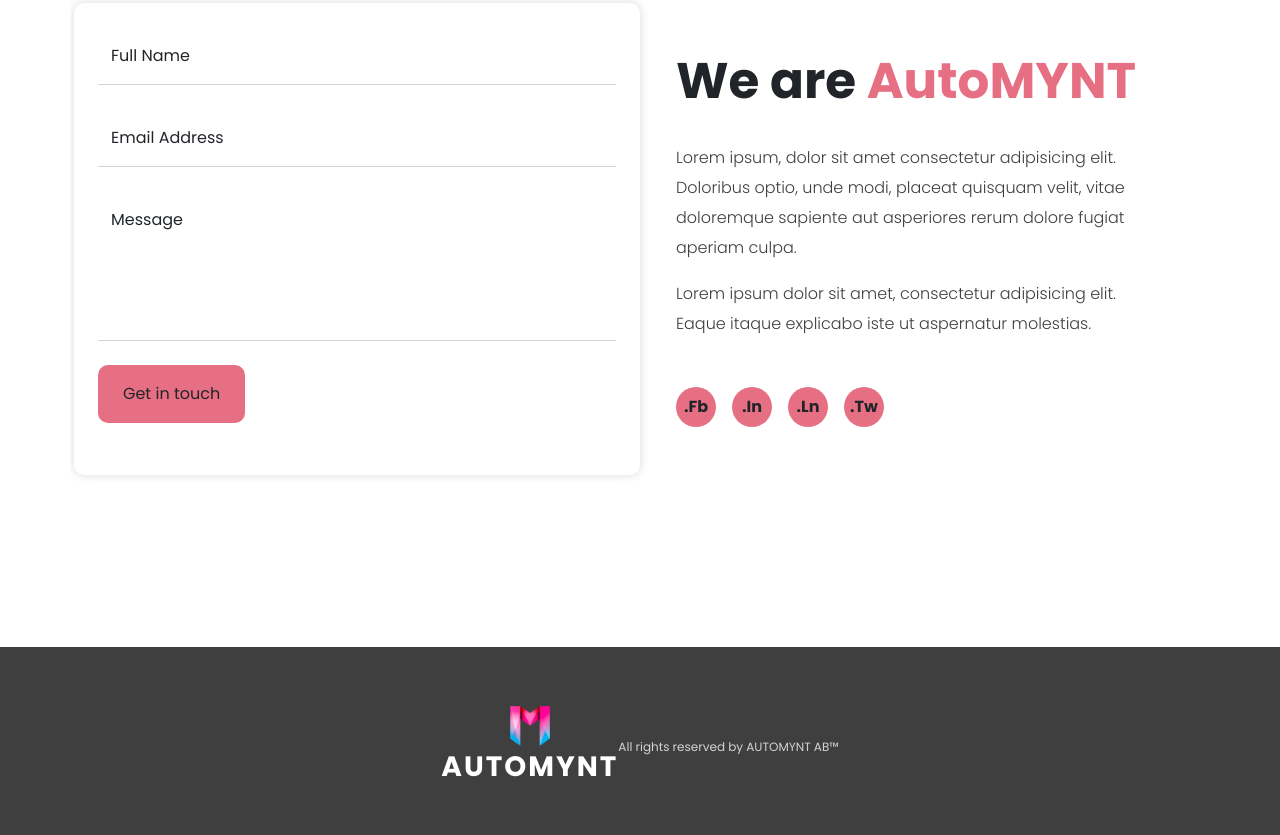
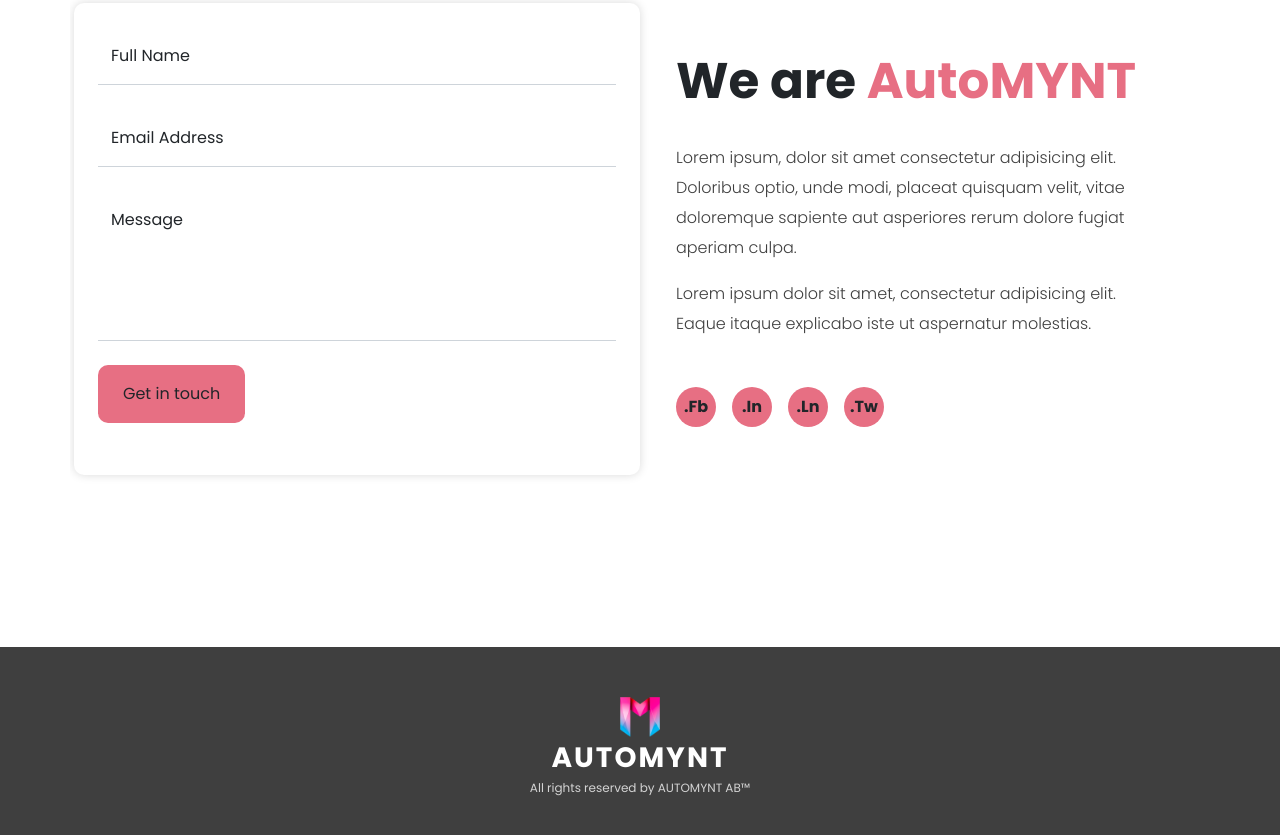
Before and after one commit to GitDevcloud/Website, a plain HTML site: page index.html in a window 1280 px wide. Shown: the part 4159-4994 px from the top of the page. Drawn offline with nearby package versions, Linux system fonts and the light colour scheme.

Commit message:
Update index.html

```diff
--- a/index.html
+++ b/index.html
@@ -495,6 +495,7 @@
             class="
                 container-fluid
                 d-flex
+                flex-column
                 justify-content-center
                 align-items-center
             "
```
